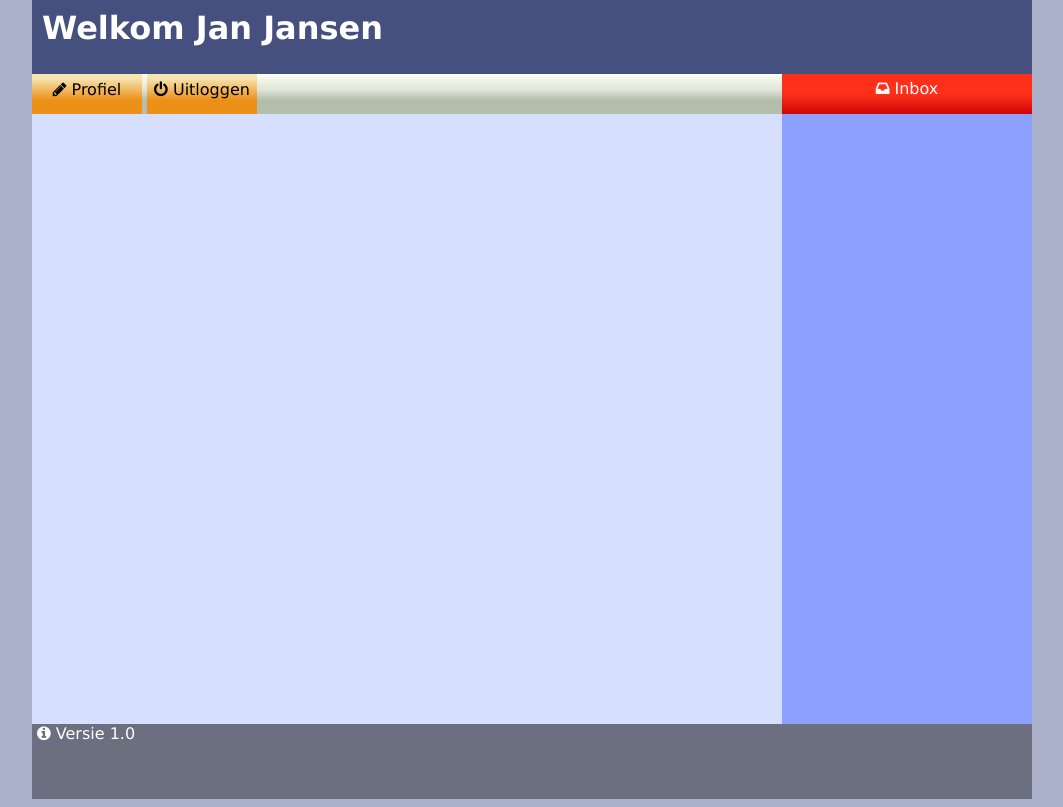
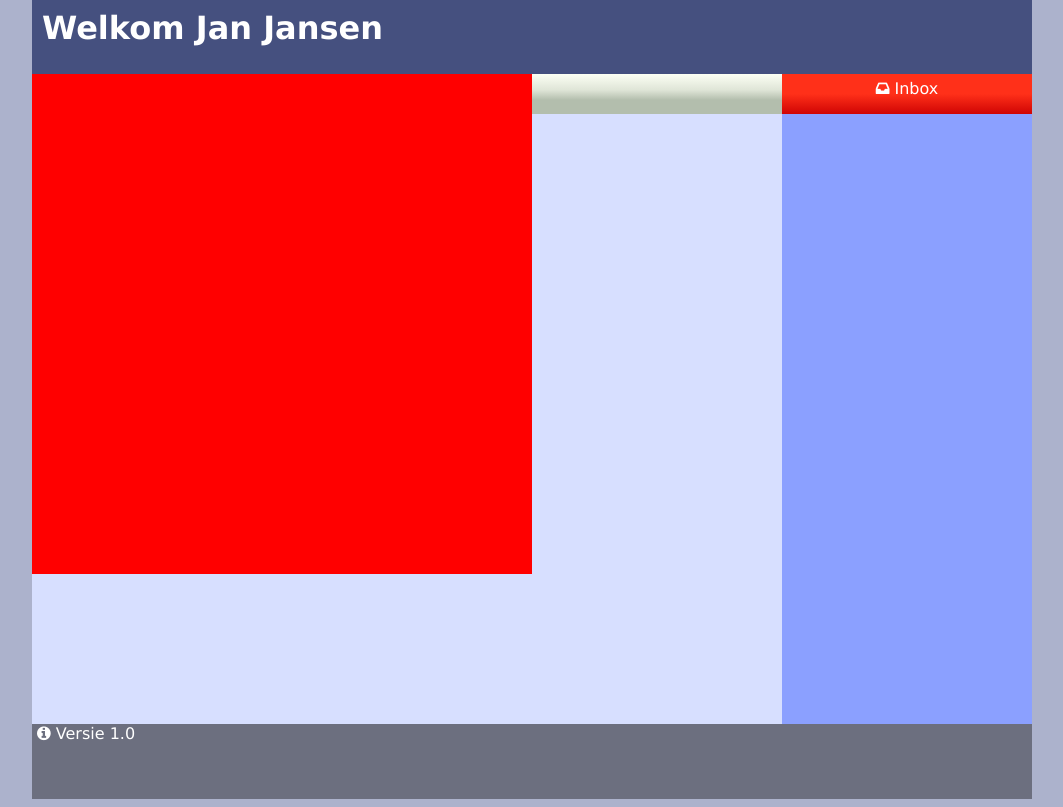
Before and after one commit to Lastje/PW7---ROCAVENTUSAO, a PHP site: template templates/main.php in a window 1280 px wide. Shown: the part 22-829 px from the top of the page, without its empty margins (108-1171 px from the left). Run offline with PHP 8.4, Linux system fonts and the light colour scheme; the template is opened without the code that fills it, so the values that code supplies are empty; some libraries are stand-ins or nearby versions.

Commit message:
Nietveelsoeps

```diff
--- a/style/global.css
+++ b/style/global.css
@@ -105,6 +105,13 @@ body{
 	filter: progid:DXImageTransform.Microsoft.gradient( startColorstr='#ff3019', endColorstr='#cf0404',GradientType=0 ); /* IE6-9 */
 }
 
+#createmessage{
+    position: fixed;
+    width: 500px;
+    height: 500px;
+    background-color: red;
+}
+
 .footer{
 	width: auto;
 	height: 75px;
--- a/templates/main.php
+++ b/templates/main.php
@@ -13,6 +13,9 @@
 			<div class="option_item"><i class="fa fa-power-off"></i> Uitloggen</div>
 
 		</div>
+        <div id="createmessage">
+
+        </div>
 	</div>
 
 	<div class="footer">
```
